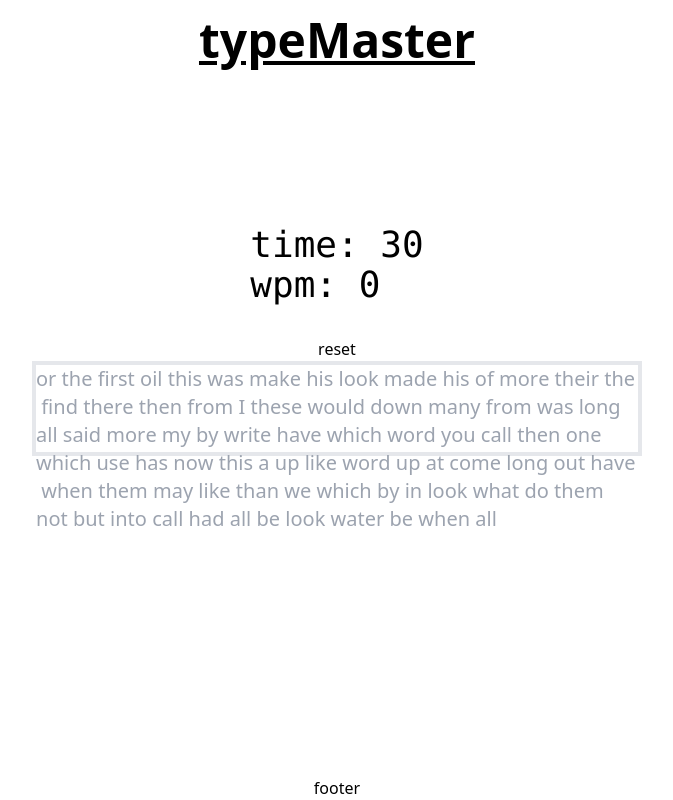
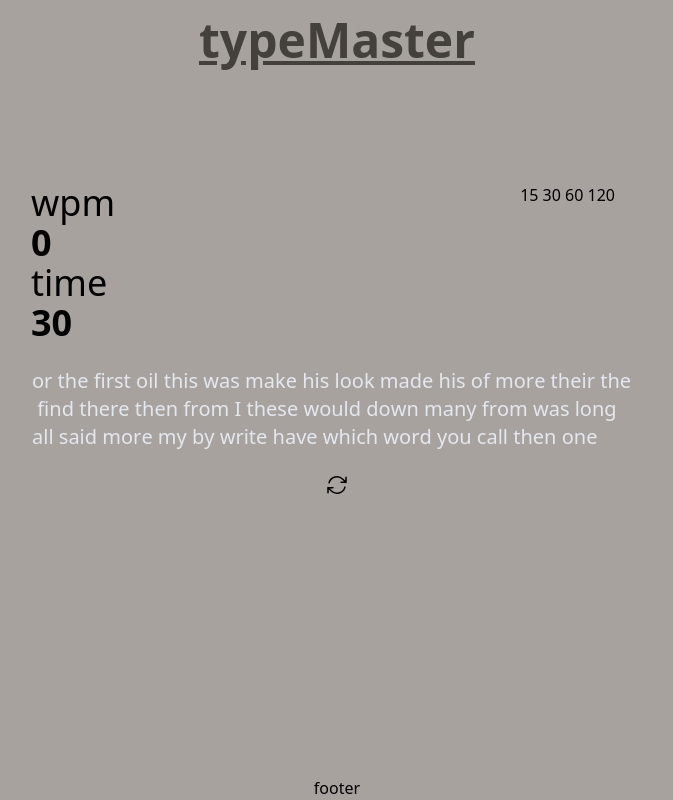
Before and after one commit to cjustin141/monkeytype-clone, a React (Vite) app: page / in a window 1280 px wide. Shown: the whole page, without its empty margins (303-976 px from the left). Built offline with nearby package versions, Linux system fonts and the light colour scheme.

Commit message:
added styling

```diff
--- a/src/components/TypingTest.jsx
+++ b/src/components/TypingTest.jsx
@@ -32,9 +32,12 @@ export default function TypingTest() {
     const [caretY, setCaretY] = useState(0);
     const [characters, setCharacters] = useState([]);
     const [score, setScore] = useState(0);
-    const [seconds, setSeconds] = useState(30);
+    const [seconds, setSeconds] = useState();
+    const [gameFinished, setGameFinished] = useState(false);
+    const [timeSelection, setTimeSelection] = useState(30)
 
     const inputRef = useRef(null);
+    const maskRef = useRef(null);
     const backspacePressed = useRef(false);
     const spacePressed = useRef(false);
     const timerId = useRef();
@@ -47,6 +50,7 @@ export default function TypingTest() {
         setCaretX(0);
         generateWords(80);
         resetStyling();
+        setSeconds(timeSelection);
     }, []);
 
     // to handle aysync
@@ -78,9 +82,16 @@ export default function TypingTest() {
         }, 1000);
    };
 
+   const clearTimer = () => {
+        clearInterval(timerId.current)
+        timerId.current = 0;
+        gameStart.current = false;
+   }
+
    const checkIfFinished = () => {
         if (seconds == 0) {
-            console.log("timer finished")
+            setGameFinished(true);
+            maskRef.current.focus();
         }
    };
 
@@ -110,9 +121,11 @@ export default function TypingTest() {
         resetStyling();
         setCaretX(0);
         generateWords(80);
+        setScore(0);
+        setSeconds(timeSelection);
+        clearTimer();
+        setGameFinished(false);
         inputRef.current.focus();
-        setScore(0);
-        setSeconds(30);
     };
 
     const handleChange = e => { //maybe not efficient
@@ -246,6 +259,14 @@ export default function TypingTest() {
         });
     };
 
+    const calculateScore = () => {
+        if (seconds == timeSelection) {
+            return 0;
+        } else {
+            return Math.floor(score / ((timeSelection-seconds)/60));
+        }
+    };
+
     const renderWords = words.split(' ').map((word, i) =>
         <React.Fragment key={`fragment ${i}`}>
             <span
@@ -257,7 +278,7 @@ export default function TypingTest() {
                     <div
                         id="character-el"
                         className="untyped"
-                        key={`characterbe ${j} ${letter}`}>
+                        key={`character ${j} ${letter}`}>
                         {letter}
                     </div>
                 )
@@ -267,38 +288,49 @@ export default function TypingTest() {
         </React.Fragment>
     );
 
-    const calculateScore = () => {
-        console.log("score: " + score)
-        console.log("time: " + seconds)
-        if (seconds == 30) {
-            return 0;
-        } else {
-            return Math.floor(score / ((30-seconds)/60));
-        }
-
-    }
-
     return (
         <>
-            <div className="h-28 text-4xl font-mono items-center">
-                <div>time: {seconds}</div>
-                <div>wpm: {calculateScore()}</div>
+            <div className="flex w-[620px] justify-between mb-6 pl-1 pr-8">
+                <div className="flex flex-col text-4xl">
+                    <span>wpm</span>
+                    <span className="font-bold">{calculateScore()}</span>
+                    <span>time</span>
+                    <span className="font-bold">{seconds}</span>
                 </div>
-            <button onClick={handleReset}>reset</button>
-            <div ref={ref} id="text-box" className="border-4 h-[95px] w-[610px] relative" onClick={handleFocus}>
+                <div className="flex justify-end items-top w-64 h-auto">
+                    <span>15 30 60 120</span>
+                </div>
+            </div>
+
+
+            <div className="relative z-0 h-[90px] w-[620px] overflow-hidden flex justify-center align-middle">
+                <div ref={ref} id="text-box" className="h-[90px] w-[610px] left-1" onClick={handleFocus}>
                     <input
                         className="sr-only"
                         onChange={(handleChange)}
                         ref={inputRef}
                         value={input}
                     />
-                <div id="words-wrapper" className="w-[600px] m-0 p-0 text-xl">{renderWords}</div>
+                    <div id="words-wrapper" className="w-[600px] m-0 p-0 text-xl absolute">{renderWords}</div>
                     <div
                         id="caret-el"
                         className={`absolute inset-0 w-[2px] h-[25px] bg-black animate-pulse`}
-                    style={{left: `${caretX}px`, top: `${caretY+3}px`, display: `${isComponentVisible ? "block" : "none"}`}}
+                        style={{left: `${caretX+4}px`, top: `${caretY+3}px`, display: `${isComponentVisible ? "block" : "none"}`}}
                     />
                 </div>
+                <div
+                    id="textbox-mask"
+                    ref={maskRef}
+                    className="absolute h-[90px] w-[620px] z-10 top-0 backdrop-blur"
+                    style={{visibility: `${gameFinished ? "visible" : "hidden"}`}}>
+                </div>
+            </div>
+            <button onClick={handleReset} className="mt-4 rounded">
+                <svg xmlns="http://www.w3.org/2000/svg" fill="none" viewBox="0 0 24 24" strokeWidth={1.5} stroke="currentColor" className="w-6 h-6">
+                    <path strokeLinecap="round" strokeLinejoin="round" d="M16.023 9.348h4.992v-.001M2.985 19.644v-4.992m0 0h4.992m-4.993 0l3.181 3.183a8.25 8.25 0 0013.803-3.7M4.031 9.865a8.25 8.25 0 0113.803-3.7l3.181 3.182m0-4.991v4.99" />
+                </svg>
+            </button>
+
         </>
     );
 }
--- a/src/index.css
+++ b/src/index.css
@@ -10,13 +10,13 @@
 
     .wrong {
         display: inline-block;
-        color: rgb(160, 43, 43)
+        color: #ef4444;
     }
 
     .untyped {
         display: inline-block;
         --tw-text-opacity: 1;
-        color: rgb(156 163 175 / var(--tw-text-opacity));
+        color: #e2e8f0;
     }
 
     .caret {
--- a/src/pages/Home.jsx
+++ b/src/pages/Home.jsx
@@ -4,14 +4,15 @@ import TypingTest from '../components/TypingTest';
 export default function Home() {
     return (
         <>
-            <div className="flex flex-col justify-between items-center h-screen">
+            <div className="flex flex-col justify-between items-center h-screen bg-stone-400">
 
-                <h1 className="flex justify-center items-center h-[10%] text-5xl font-bold underline w-screen">typeMaster</h1>
+                <h1 className="flex justify-center items-center h-[10%] text-5xl font-bold underline w-screen text-stone-700">typeMaster</h1>
+                <div className="h-[10%]"></div>
                 <div className="flex flex-col justify-center items-center">
                     <TypingTest />
                 </div>
-
-                <h2 className="flex justify-center items-end h-[20%] mt-10 pb-5w-screen">footer</h2>
+                <div className="h-[20%]"></div>
+                <h2 className="flex justify-center items-end h-[10%] mt-10 pb-5w-screen">footer</h2>
             </div>
             {/* <h2 className="absolute bottom-2 bg-blue-200 w-screen text-center">footer</h2> */}
 
```
Lines whose indentation alone changed are shown as unchanged.
